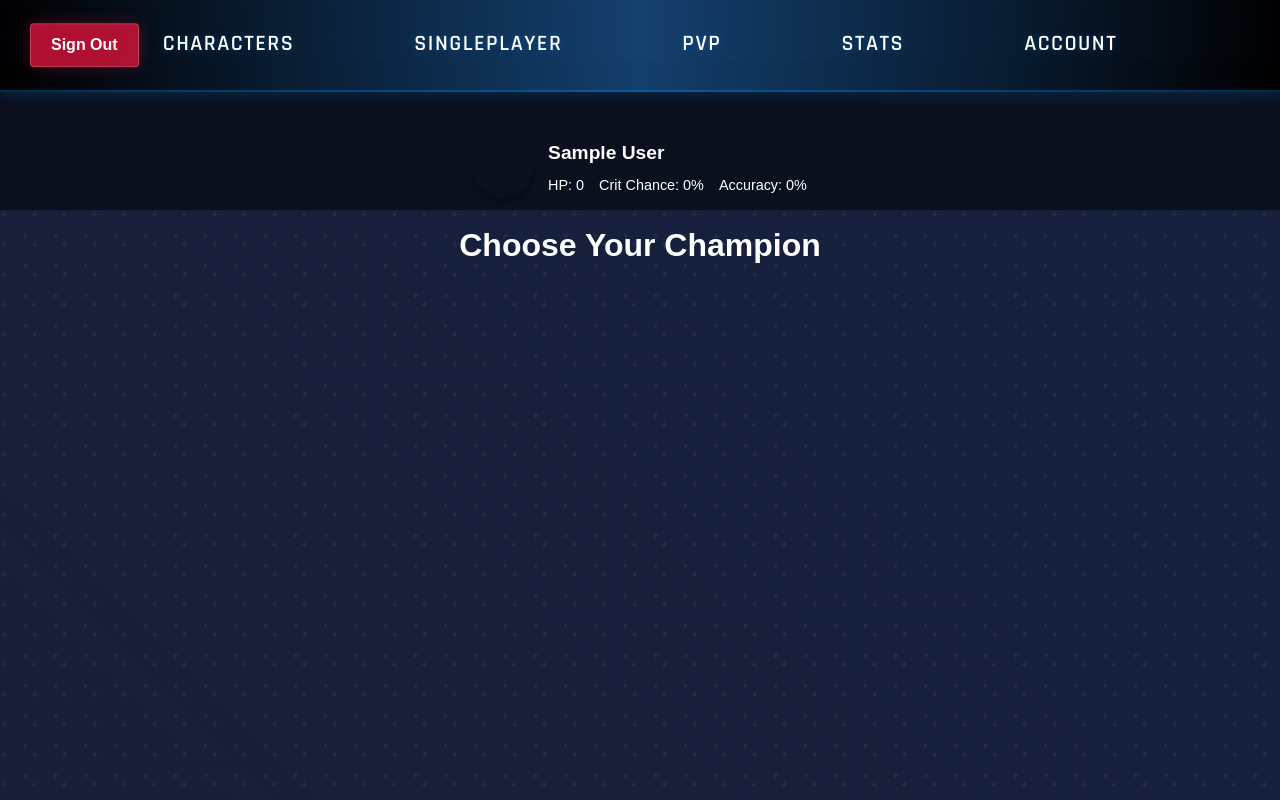
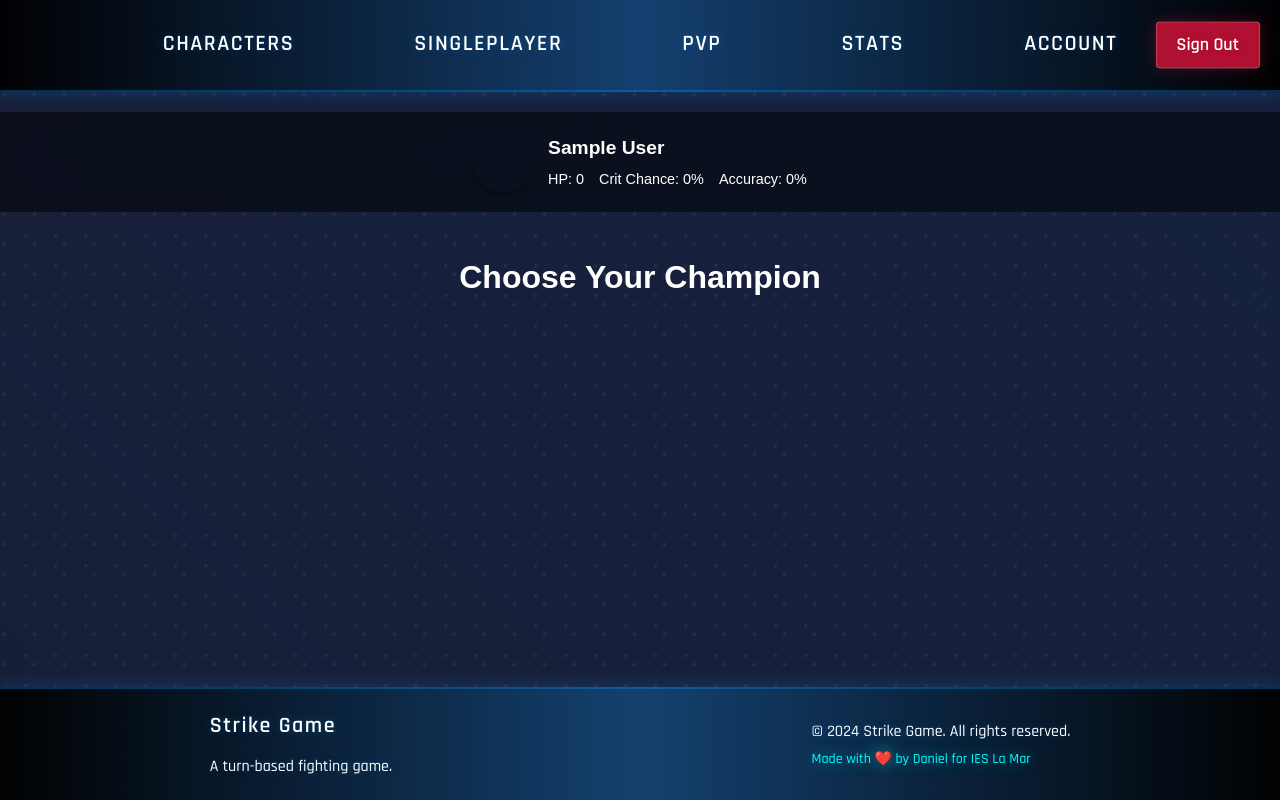
Before and after one commit to dahiiv2/turnbasedgame, a PHP site: page /characters in a window 1280 px wide. Run offline with PHP 8.4, Linux system fonts and the light colour scheme; the visitor is signed in with stand-in values (Sample User, id 1); data that the repository does not hold is empty.

Commit message:
Footer and layout

```diff
--- a/styles/characters.css
+++ b/styles/characters.css
@@ -4,29 +4,31 @@ body, html {
     height: 100%;
 }
 
-.characters-screen {
+body {
     min-height: 100vh;
     display: flex;
     flex-direction: column;
-    padding-top: 200px;
+}
+
+.characters-screen {
+    flex: 1;
+    display: flex;
+    flex-direction: column;
+    padding-top: 20px;
+    padding-bottom: 40px;
     box-sizing: border-box;
 }
 
 .selected-character-banner {
-    position: fixed;
-    top: 60px;
-    left: 0;
+    position: relative;
     width: 100%;
     background-color: rgba(0, 0, 0, 0.5);
     backdrop-filter: blur(10px);
     display: flex;
     justify-content: center;
     align-items: center;
-    padding: 80px 20px 15px 20px;
-    z-index: 10;
+    padding: 20px;
     box-sizing: border-box;
-    max-height: 150px;
-    overflow: auto;
     margin-bottom: 20px;
 }
 
--- /dev/null
+++ b/styles/footer.css
@@ -0,0 +1,41 @@
+/* Footer styles / Estilos del pie de página */
+.footer {
+    background: linear-gradient(to right, rgba(0, 0, 0, 0.95), rgba(20, 66, 114, 0.95), rgba(0, 0, 0, 0.95));
+    padding: 20px 0;
+    position: relative;
+    margin-top: auto;
+    width: 100%;
+    box-shadow: 0 -2px 15px rgba(0, 150, 255, 0.2);
+    border-top: 2px solid rgba(0, 150, 255, 0.3);
+}
+
+.footer .row {
+    display: flex;
+    justify-content: space-around;
+    align-items: center;
+}
+
+.footer h5 {
+    color: #fff;
+    font-family: 'Rajdhani', sans-serif;
+    font-weight: 600;
+    font-size: 22px;
+    letter-spacing: 1.5px;
+    text-shadow: 0 0 10px rgba(0, 150, 255, 0.3);
+    margin-bottom: 10px;
+}
+
+.footer p {
+    color: #fff;
+    font-family: 'Rajdhani', sans-serif;
+    font-size: 16px;
+    text-shadow: 0 0 10px rgba(0, 150, 255, 0.3);
+    margin: 0;
+}
+
+.footer small {
+    color: #00ffff;
+    font-family: 'Rajdhani', sans-serif;
+    font-size: 14px;
+    text-shadow: 0 0 15px rgba(0, 255, 255, 0.5);
+}
--- a/styles/general.css
+++ b/styles/general.css
@@ -14,6 +14,7 @@ body {
     min-height: 100vh;
     background-color: #1a1a1a;
     color: #4a4a4a;
+    padding-bottom: 100px; /* Add padding to prevent footer overlap */
 }
 
 footer {
--- a/styles/navigation.css
+++ b/styles/navigation.css
@@ -4,9 +4,7 @@
 .game-nav {
     background: linear-gradient(to right, rgba(0, 0, 0, 0.95), rgba(20, 66, 114, 0.95), rgba(0, 0, 0, 0.95));
     padding: 20px 0;
-    position: fixed;
-    top: 0;
-    left: 0;
+    position: relative;
     width: 100%;
     z-index: 1000;
     box-shadow: 0 2px 15px rgba(0, 150, 255, 0.2);
@@ -48,17 +46,17 @@
 
 .sign-out-btn {
     position: absolute;
+    right: 20px;
     top: 50%;
-    left: 30px;
     transform: translateY(-50%);
     background: rgba(220, 20, 60, 0.8);
     color: white;
     text-decoration: none;
     padding: 8px 20px;
     border-radius: 4px;
-    font-family: 'Chakra Petch', sans-serif;
+    font-family: 'Rajdhani', sans-serif;
     font-weight: 600;
-    font-size: 16px;
+    font-size: 18px;
     transition: all 0.3s ease;
     border: 1px solid rgba(255, 255, 255, 0.2);
     text-shadow: 0 0 10px rgba(220, 20, 60, 0.3);
--- a/views/account.view.php
+++ b/views/account.view.php
@@ -5,6 +5,7 @@
     <meta name="viewport" content="width=device-width, initial-scale=1.0">
     <link rel="stylesheet" href="styles/general.css">
     <link rel="stylesheet" href="styles/navigation.css">
+    <link rel="stylesheet" href="styles/footer.css">
     <link rel="stylesheet" href="styles/background.css">
     <link rel="stylesheet" href="styles/account.css">
     <title>Strike - Account</title>
@@ -82,5 +83,7 @@
             </form>
         </div>
     </div>
+
+    <?php include 'partials/footer.php'; ?>
 </body>
 </html>
--- a/views/characters.view.php
+++ b/views/characters.view.php
@@ -7,6 +7,7 @@
     <link rel="stylesheet" href="styles/navigation.css">
     <link rel="stylesheet" href="styles/background.css">
     <link rel="stylesheet" href="styles/characters.css">
+    <link rel="stylesheet" href="styles/footer.css">
     <title>Strike - Character Selection</title>
 </head>
 <body>
@@ -129,6 +130,8 @@
         </div>
     </div>
 
+    <?php include 'partials/footer.php'; ?>
+
     <script type="module" src="js/characters.js"></script>
 </body>
 </html>
--- a/views/createAccount.view.php
+++ b/views/createAccount.view.php
@@ -7,6 +7,8 @@
     <link rel="stylesheet" href="styles/general.css">
     <link rel="stylesheet" href="styles/background.css">
     <link rel="stylesheet" href="styles/index.css">
+    <link rel="stylesheet" href="styles/navigation.css">
+    <link rel="stylesheet" href="styles/footer.css">
     <link href="https://fonts.googleapis.com/css2?family=Poppins:wght@400;700&display=swap" rel="stylesheet">
 </head>
 <body>
@@ -34,8 +36,6 @@
             </form>
         </div>
     </main>
-    <footer>
-        <p>&copy; 2024 Strike. All rights reserved.</p>
-    </footer>
+    <?php include 'partials/footer.php'; ?>
 </body>
 </html>
--- a/views/game.view.php
+++ b/views/game.view.php
@@ -26,6 +26,7 @@ if (isset($_SESSION['selected_character_id'])) {
     <link rel="stylesheet" href="styles/navigation.css">
     <link rel="stylesheet" href="styles/background.css">
     <link rel="stylesheet" href="styles/game.css">
+    <link rel="stylesheet" href="styles/footer.css">
     <title>Juego</title>
 </head>
 <body>
@@ -73,5 +74,6 @@ if (isset($_SESSION['selected_character_id'])) {
     <script type="module" src="js/game.js"></script>
     <script type="module" src="js/characters.js"></script>
     <script type="module" src="js/attacks.js"></script>
+    <?php include 'partials/footer.php'; ?>
 </body>
 </html>
--- a/views/index.view.php
+++ b/views/index.view.php
@@ -7,6 +7,8 @@
     <link rel="stylesheet" href="styles/general.css">
     <link rel="stylesheet" href="styles/background.css">
     <link rel="stylesheet" href="styles/index.css">
+    <link rel="stylesheet" href="styles/navigation.css">
+    <link rel="stylesheet" href="styles/footer.css">
     <link href="https://fonts.googleapis.com/css2?family=Poppins:wght@400;700&display=swap" rel="stylesheet">
 </head>
 <body>
@@ -31,8 +33,6 @@
             </form>
         </div>
     </main>
-    <footer>
-        <p>&copy; 2024 Strike. All rights reserved.</p>
-    </footer>
+    <?php include 'partials/footer.php'; ?>
 </body>
 </html>
--- /dev/null
+++ b/views/partials/footer.php
@@ -0,0 +1,14 @@
+<footer class="footer mt-auto py-3 bg-dark text-white">
+    <div class="container">
+        <div class="row">
+            <div>
+                <h5>Strike Game</h5>
+                <p>A turn-based fighting game.</p>
+            </div>
+            <div>
+                <p>&copy; <?php echo date('Y'); ?> Strike Game. All rights reserved.</p>
+                <small>Made with ❤️ by Daniel for IES La Mar</small>
+            </div>
+        </div>
+    </div>
+</footer>
--- a/views/stats.view.php
+++ b/views/stats.view.php
@@ -7,6 +7,7 @@
     <link rel="stylesheet" href="styles/general.css">
     <link rel="stylesheet" href="styles/navigation.css">
     <link rel="stylesheet" href="styles/stats.css">
+    <link rel="stylesheet" href="styles/footer.css">
 </head>
 <body>
     <?php include 'partials/nav-menu.php'; ?>
@@ -41,5 +42,6 @@
             </div>
         </div>
     </main>
+    <?php include 'partials/footer.php'; ?>
 </body>
 </html>
```
Also changed, not shown: js/game.js (+37 -6 lines), styles/stats.css (+61 -36 lines).
